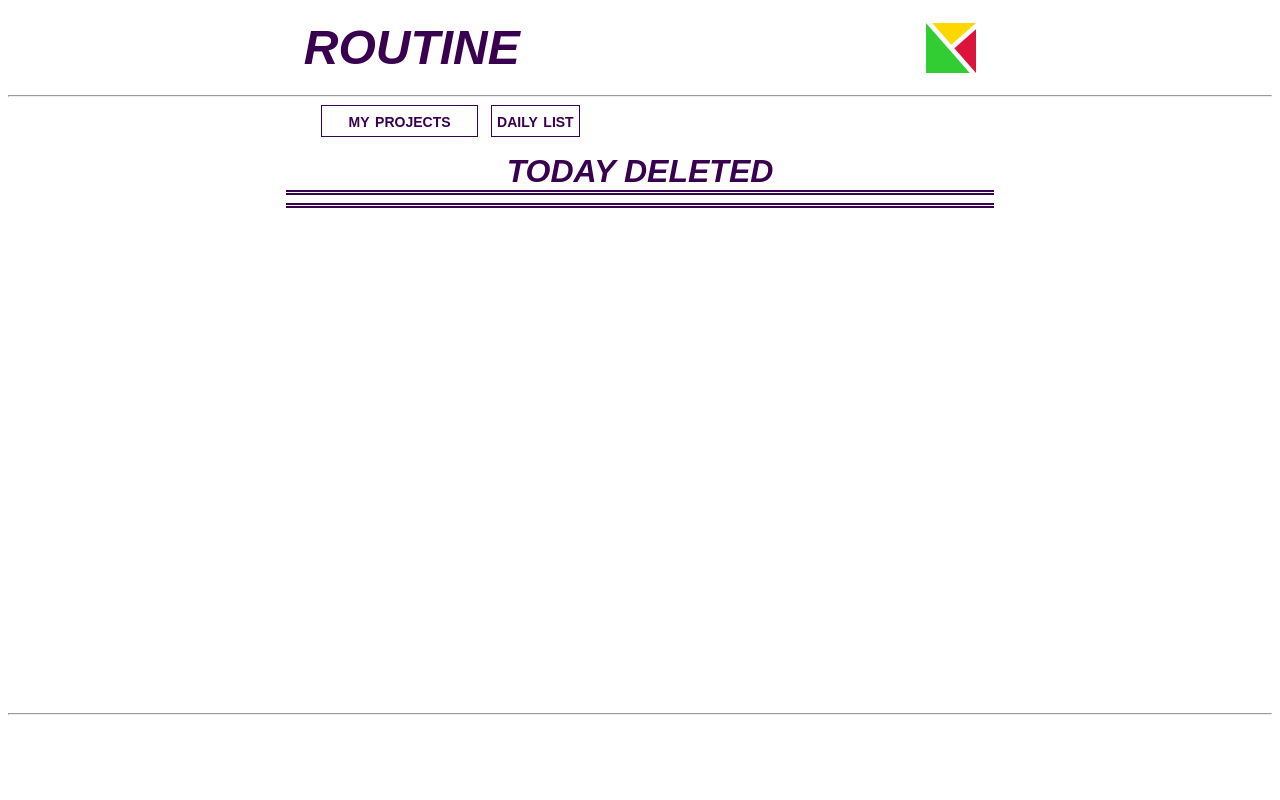
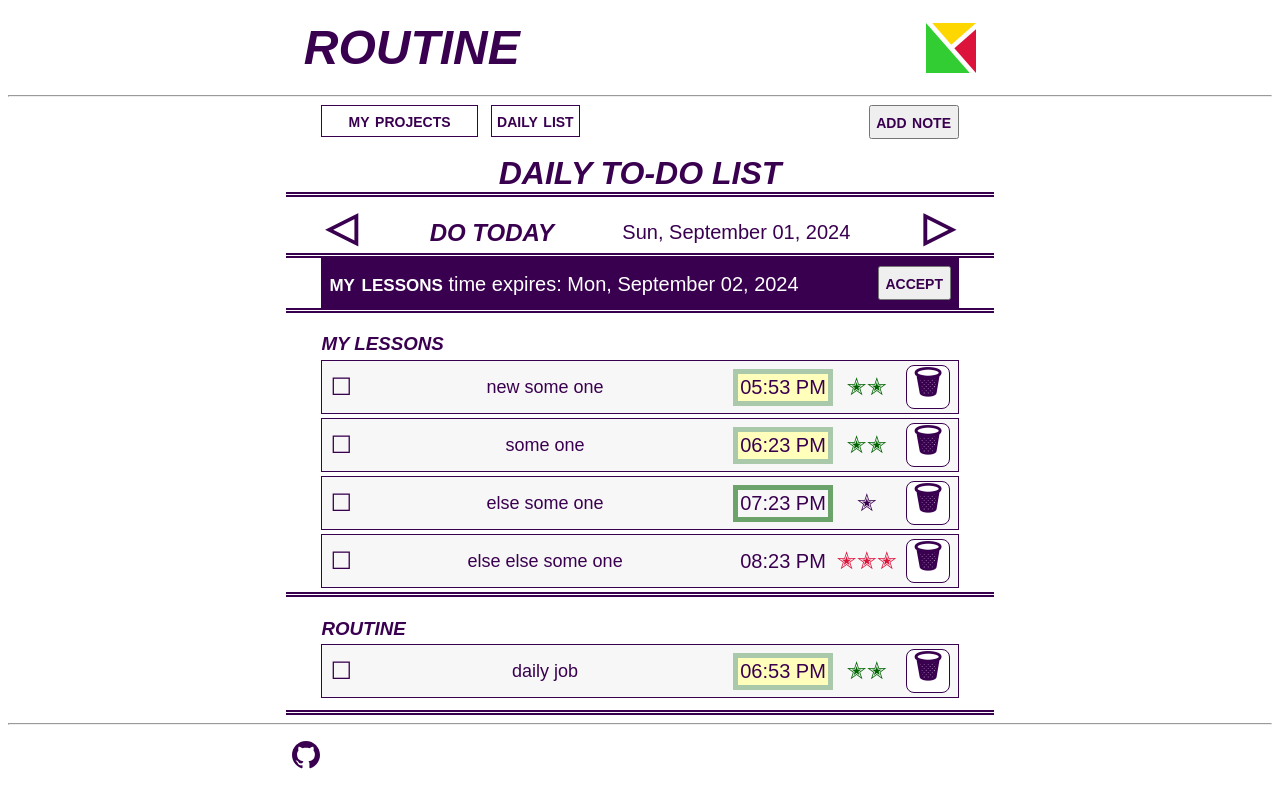
Before and after one commit to petrushya/to-do, a website built with webpack: page index.html in a window 1280 px wide. Built offline with nearby package versions, Linux system fonts and the light colour scheme.

Commit message:
adds footer icon, styles and examples

```diff
--- a/assets/style.css
+++ b/assets/style.css
@@ -55,7 +55,6 @@ main h1{
   }
   & time{
     font-size: 1.25rem;
-    margin-block-start: 0.5rem;
   }
 }
 button{
@@ -223,6 +222,17 @@ section > div:first-child{
     padding: 0;
     margin: 0.25rem 0;
 }
+ #rightarrow, #leftarrow{
+    display: flex;
+    justify-content: center;
+    align-items: start;
+    inline-size: 2.5rem;
+    block-size: 2.5rem;
+    font-size: 2.5rem;
+    line-height: 0.55;
+    border: none;
+    background-color: transparent;
+}
 .mainArticle{
   display: flex;
   align-items: center;
@@ -322,3 +332,19 @@ label{
     }
   }
 }
+span.error{
+  padding: 0.5rem;
+  font-weight: bold;
+  background-color: #3a0050;
+  color: #fff;
+}
+#footerContent{
+  display: flex;
+  padding: 0.5rem;
+  & p{
+    display: block;
+    margin: 0;
+    font-size: 1.75rem;
+    line-height: 0.8;
+  }
+}
--- a/index.html
+++ b/index.html
@@ -17,7 +17,7 @@
         <div class="pagehead">
           <nav class="pagenav"><ol>
             <li><button id="btnexpand" type="button">my projects</button>
-              <nav id="navexpand"><ol></ol></nav>
+              <nav id="navexpand"></nav>
             </li>
             <li><button id="todaylink" type="button" data-link="today">daily list</button></li>
           </ol></nav>
--- a/src/index.js
+++ b/src/index.js
@@ -1,17 +1,20 @@
 import '../assets/style.css';
 import brand from '../assets/brand.svg';
+import icon from '../assets/minima-social-icons.svg';
+import { reviseDate } from '../data/revisedate.js'; // to record examples
 import { articlesData } from '../data/writearticle.js';
 import { printContent } from '../data/printcontent.js';
 
 localStorage.clear();
-new articlesData('',[`${new Date().valueOf() - 30*60*1000}`,'','','daily job']).addArticleData;
-new articlesData('my lessons',[new Date().valueOf() + 24*60*60*1000,'normal','learn something from "javascrit"']).addArticleData;
-new articlesData('my lessons',[`${new Date().valueOf() - 60*60*1000}`,'','','some one', 'lorem ipsum carent dolor:\n 1. something else']).addArticleData;
-new articlesData('my lessons',[`${new Date().valueOf() - 90*60*1000}`,'','','new some one', 'lorem ipsum carent dolor:\n 1. something else\n2. else something else']).addArticleData;
-new articlesData('my lessons',[`${new Date().valueOf() + 60*60*1000}`,'','high','else else some one']).addArticleData;
-new articlesData('my lessons',[`${new Date().valueOf()}`,'','low','else some one']).addArticleData;
-new articlesData('my lessons',[`${new Date().valueOf() + 16*60*60*1000}`,'','high','ooo some one']).addArticleData;
-new articlesData('my lessons',[new Date().valueOf() - 24*60*60*1000,'','low','ooo else some one']).addArticleData;
+new articlesData('routine',[`${new Date(new reviseDate(Date()).sortFullDate).valueOf() - 30*60*1000}`,'','','daily job']).addArticleData;
+new articlesData('my lessons',[`${new Date(new reviseDate(Date()).sortFullDate).valueOf() + 24*60*60*1000}`,'normal','learn something from "javascrit"']).addArticleData;
+new articlesData('my lessons',[`${new Date(new reviseDate(Date()).sortFullDate).valueOf() - 60*60*1000}`,'','','some one', 'lorem ipsum carent dolor:\n 1. something else']).addArticleData;
+new articlesData('my lessons',[`${new Date(new reviseDate(Date()).sortFullDate).valueOf() - 90*60*1000}`,'','','new some one', 'lorem ipsum carent dolor:\n 1. something else\n2. else something else']).addArticleData;
+new articlesData('my lessons',[`${new Date(new reviseDate(Date()).sortFullDate).valueOf() + 60*60*1000}`,'','high','else else some one']).addArticleData;
+new articlesData('my lessons',[`${new Date(new reviseDate(Date()).sortFullDate).valueOf()}`,'','low','else some one']).addArticleData;
+new articlesData('my lessons',[`${new Date(new reviseDate(Date()).sortFullDate).valueOf() + 16*60*60*1000}`,'','high','wow some one']).addArticleData;
+new articlesData('my lessons',[`${new Date(new reviseDate(Date()).sortFullDate).valueOf() - 24*60*60*1000}`,'','low','wow else some one']).addArticleData;
+new articlesData('routine',[`${new Date(new reviseDate(Date()).sortFullDate).valueOf() + 2*24*60*60*1000}`,'','','future daily job']).addArticleData;
 
 const headerNode = document.querySelector('header');
 const logo = new Image();
@@ -20,10 +23,23 @@ logo.alt = '';
 logo.width = '50';
 logo.height = '50';
 headerNode.appendChild(logo);
-new printContent('today').pageContent;
+new printContent(new Date().getTime()).pageContent;
 
 const todayBtn = document.querySelector('#todaylink');
 todayBtn.onclick = () => {
   todayBtn.blur();
-  new printContent('today').pageContent;
+  new printContent(new Date().getTime()).pageContent;
 }
+
+const footerNode = document.querySelector('#footerContent');
+const link = document.createElement('a');
+link.setAttribute('href', 'https://github.com/petrushya/to-do');
+link.setAttribute('rel', 'noopener noreferrer');
+const p = document.createElement('p');
+const imgIcon = new Image;
+imgIcon.src = icon;
+imgIcon.width = '28';
+imgIcon.height ='28';
+footerNode.appendChild(link);
+link.appendChild(p);
+p.appendChild(imgIcon);
```
